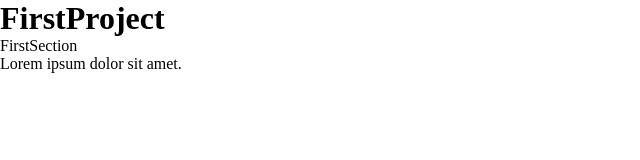
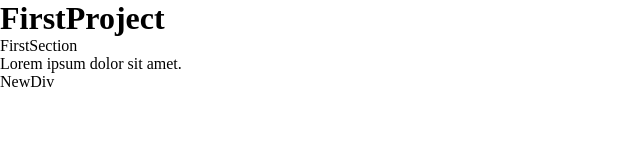
Before and after one commit to Michalwili/firstproject, a plain HTML site: page index.html in a window 1280 px wide. Shown: the full height of the page, 0-640 px from the left. Drawn offline with Linux system fonts and the light colour scheme.

Commit message:
added div

```diff
--- a/index.html
+++ b/index.html
@@ -11,5 +11,6 @@
     <h1>FirstProject</h1>
     <section>FirstSection</section>
     <p>Lorem ipsum dolor sit amet.</p>
+    <div>NewDiv</div>
 </body>
 </html>
```
